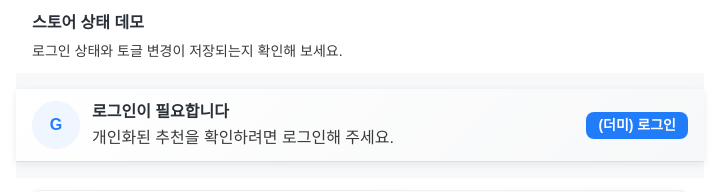
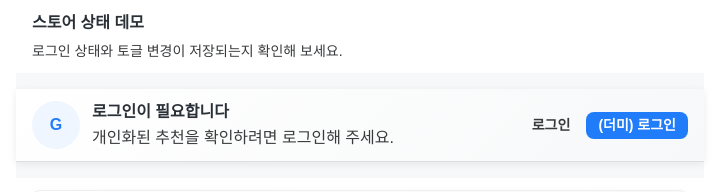
Before and after one commit to kakao-tech-campus-3rd-step3/Team13_FE, a React (Vite) app: page /test/store in a window 1280 px wide. Shown: the top 192 px of the page, without its empty margins (280-999 px from the left). Built offline with nearby package versions, Linux system fonts and the light colour scheme; no server answers; a web font is replaced by a local one.

Commit message:
Replace user header with title bars

```diff
--- a/src/components/Header/UserHeader.styled.ts
+++ b/src/components/Header/UserHeader.styled.ts
@@ -13,7 +13,9 @@ const shimmer = keyframes`
 export const HeaderContainer = styled.header`
   display: flex;
   align-items: center;
+  flex-wrap: wrap;
   gap: ${({ theme }) => theme.spacing3};
+  row-gap: ${({ theme }) => theme.spacing2};
   padding: ${({ theme }) => `${theme.spacing3} ${theme.spacing4}`};
   border-bottom: 1px solid ${({ theme }) => theme.border.default};
   background: linear-gradient(
@@ -76,8 +78,62 @@ export const UserEmail = styled.span`
   line-height: ${({ theme }) => theme.body2Regular.lineHeight};
 `;
 
+export const Controls = styled.div`
+  display: flex;
+  align-items: center;
+  gap: ${({ theme }) => theme.spacing2};
+  margin-left: auto;
+`;
+
+export const Navigation = styled.nav`
+  display: flex;
+  align-items: center;
+`;
+
+export const NavList = styled.ul`
+  display: flex;
+  align-items: center;
+  gap: ${({ theme }) => theme.spacing2};
+  margin: 0;
+  padding: 0;
+  list-style: none;
+`;
+
+export const NavItem = styled.li`
+  display: flex;
+`;
+
+export const NavButton = styled.button`
+  padding: ${({ theme }) => `${theme.spacing1} ${theme.spacing2}`};
+  border-radius: ${({ theme }) => theme.spacing2};
+  border: none;
+  background: transparent;
+  color: ${({ theme }) => theme.text.sub};
+  font-size: ${({ theme }) => theme.body2Bold.fontSize};
+  font-weight: ${({ theme }) => theme.body2Bold.fontWeight};
+  line-height: ${({ theme }) => theme.body2Bold.lineHeight};
+  cursor: pointer;
+  transition:
+    color 0.2s ease,
+    background-color 0.2s ease;
+
+  &:hover {
+    color: ${({ theme }) => theme.blue[700]};
+  }
+
+  &[data-active='true'] {
+    color: ${({ theme }) => theme.blue[700]};
+    background-color: ${({ theme }) => theme.blue[100]};
+  }
+
+  &:disabled {
+    cursor: not-allowed;
+    opacity: 0.5;
+  }
+`;
+
 export const ActionArea = styled.div`
-  margin-left: auto;
+  display: flex;
 `;
 
 export const PrimaryButton = styled.button`
--- a/src/components/Header/UserHeader.tsx
+++ b/src/components/Header/UserHeader.tsx
@@ -1,14 +1,27 @@
+import { useMemo, type ReactNode } from 'react';
+import { useInRouterContext, useLocation, useNavigate } from 'react-router-dom';
+
 import {
   useActions,
   useCurrentUser,
+  useEmailVerified,
   useHasHydrated,
   useIsLoggedIn,
 } from '@/stores/appStore';
+import {
+  useOnboardingComplete,
+  usePrefHydrated,
+} from '@/stores/preferencesStore';
 
 import {
   ActionArea,
   Avatar,
+  Controls,
   HeaderContainer,
+  NavButton,
+  NavItem,
+  NavList,
+  Navigation,
   PlaceholderAvatar,
   PlaceholderText,
   PrimaryButton,
@@ -46,11 +59,13 @@ function LoggedInHeader({
   email,
   avatarUrl,
   onLogout,
+  navigation,
 }: {
   name: string;
   email: string;
   avatarUrl: string;
   onLogout: () => void;
+  navigation: ReactNode;
 }) {
   return (
     <HeaderContainer aria-label="user-header">
@@ -59,16 +74,25 @@ function LoggedInHeader({
         <UserName>{name}</UserName>
         <UserEmail>{email}</UserEmail>
       </UserMeta>
+      <Controls>
+        {navigation}
         <ActionArea>
           <PrimaryButton type="button" onClick={onLogout} aria-label="logout">
             로그아웃
           </PrimaryButton>
         </ActionArea>
+      </Controls>
     </HeaderContainer>
   );
 }
 
-function LoggedOutHeader({ onLogin }: { onLogin: () => void }) {
+function LoggedOutHeader({
+  onLogin,
+  navigation,
+}: {
+  onLogin: () => void;
+  navigation: ReactNode;
+}) {
   return (
     <HeaderContainer aria-label="user-header">
       <PlaceholderAvatar aria-hidden>G</PlaceholderAvatar>
@@ -78,12 +102,116 @@ function LoggedOutHeader({ onLogin }: { onLogin: () => void }) {
           개인화된 추천을 확인하려면 로그인해 주세요.
         </PlaceholderText>
       </UserMeta>
+      <Controls>
+        {navigation}
         <ActionArea>
           <PrimaryButton type="button" onClick={onLogin} aria-label="login">
             (더미) 로그인
           </PrimaryButton>
         </ActionArea>
+      </Controls>
     </HeaderContainer>
+  );
+}
+
+type HeaderNavItem = {
+  label: string;
+  path: string;
+  disabled?: boolean;
+};
+
+type HeaderNavigationProps = {
+  isLoggedIn: boolean;
+  emailVerified: boolean;
+  onboardingComplete: boolean;
+  canCheckOnboarding: boolean;
+};
+
+function HeaderNavigationContent({
+  isLoggedIn,
+  emailVerified,
+  onboardingComplete,
+  canCheckOnboarding,
+}: HeaderNavigationProps) {
+  const location = useLocation();
+  const navigate = useNavigate();
+
+  const items = useMemo<HeaderNavItem[]>(() => {
+    if (!isLoggedIn) {
+      return [{ label: '로그인', path: '/login' }];
+    }
+
+    const navItems: HeaderNavItem[] = [
+      { label: '이메일 인증', path: '/email-cert', disabled: emailVerified },
+      { label: '선호 종목', path: '/onboarding/sports' },
+      { label: '선호 시간', path: '/onboarding/times' },
+      {
+        label: '마이 페이지',
+        path: '/my',
+        disabled: canCheckOnboarding ? !onboardingComplete : false,
+      },
+    ];
+
+    return navItems;
+  }, [canCheckOnboarding, emailVerified, isLoggedIn, onboardingComplete]);
+
+  if (items.length === 0) {
+    return null;
+  }
+
+  return (
+    <Navigation aria-label="주요 페이지 이동">
+      <NavList>
+        {items.map((item) => {
+          const isActive =
+            location.pathname === item.path ||
+            location.pathname.startsWith(`${item.path}/`);
+
+          const handleNavigate = () => {
+            if (item.disabled || isActive) {
+              return;
+            }
+            void navigate(item.path);
+          };
+
+          return (
+            <NavItem key={item.path}>
+              <NavButton
+                type="button"
+                onClick={handleNavigate}
+                data-active={isActive ? 'true' : undefined}
+                aria-current={isActive ? 'page' : undefined}
+                aria-disabled={item.disabled || undefined}
+                disabled={item.disabled}
+              >
+                {item.label}
+              </NavButton>
+            </NavItem>
+          );
+        })}
+      </NavList>
+    </Navigation>
+  );
+}
+
+function HeaderNavigation({
+  isLoggedIn,
+  emailVerified,
+  onboardingComplete,
+  canCheckOnboarding,
+}: HeaderNavigationProps) {
+  const inRouter = useInRouterContext();
+  if (!inRouter) {
+    return null;
+  }
+
+  return (
+    <HeaderNavigationContent
+      isLoggedIn={isLoggedIn}
+      emailVerified={emailVerified}
+      onboardingComplete={onboardingComplete}
+      canCheckOnboarding={canCheckOnboarding}
+    />
   );
 }
 
@@ -91,7 +219,19 @@ export default function UserHeader() {
   const hasHydrated = useHasHydrated();
   const user = useCurrentUser();
   const isLoggedIn = useIsLoggedIn();
+  const emailVerified = useEmailVerified();
   const { setUser, logout } = useActions();
+  const onboardingComplete = useOnboardingComplete();
+  const prefHydrated = usePrefHydrated();
+
+  const navigation = (
+    <HeaderNavigation
+      isLoggedIn={isLoggedIn}
+      emailVerified={emailVerified}
+      onboardingComplete={onboardingComplete}
+      canCheckOnboarding={prefHydrated}
+    />
+  );
 
   if (!hasHydrated) {
     return <HydrationSkeleton />;
@@ -104,9 +244,15 @@ export default function UserHeader() {
         email={user.email}
         avatarUrl={user.avatarUrl}
         onLogout={logout}
+        navigation={navigation}
       />
     );
   }
 
-  return <LoggedOutHeader onLogin={() => setUser(DUMMY_USER)} />;
+  return (
+    <LoggedOutHeader
+      onLogin={() => setUser(DUMMY_USER)}
+      navigation={navigation}
+    />
+  );
 }
--- a/src/pages/EmailCert/EmailCertPage.styled.ts
+++ b/src/pages/EmailCert/EmailCertPage.styled.ts
@@ -7,6 +7,12 @@ export const Page = styled.main`
   padding: ${({ theme }) => `${theme.spacing6} ${theme.spacing4}`};
   min-height: 100vh;
   background: ${({ theme }) => theme.background.fill};
+`;
+
+export const TitleBarWrapper = styled.div`
+  width: 100%;
+  max-width: 520px;
+  margin: 0 auto;
 `;
 
 export const Card = styled.section`
--- a/src/pages/EmailCert/EmailCertPage.tsx
+++ b/src/pages/EmailCert/EmailCertPage.tsx
@@ -3,6 +3,7 @@ import { useCallback, useEffect, useMemo, useState } from 'react';
 import { useLocation, useNavigate } from 'react-router-dom';
 
 import RouteSkeleton from '@/components/RouteSkeleton';
+import OriginTitleBar from '@/components/titleBar/originTitleBar';
 import {
   formatMMSS,
   isValidCode,
@@ -34,6 +35,13 @@ export default function EmailCertPage() {
     () => resolveFrom(location.state, '/my'),
     [location.state],
   );
+  const handleBack = useCallback(() => {
+    if (window.history.length > 1) {
+      void navigate(-1);
+      return;
+    }
+    void navigate('/login', { replace: true });
+  }, [navigate]);
 
   const [email, setEmail] = useState('');
   const [code, setCode] = useState('');
@@ -117,6 +125,9 @@ export default function EmailCertPage() {
 
   return (
     <S.Page aria-label="email-cert-page">
+      <S.TitleBarWrapper>
+        <OriginTitleBar title="학교 이메일 인증" onBack={handleBack} />
+      </S.TitleBarWrapper>
       <S.Card>
         <S.Heading>학교 이메일 인증</S.Heading>
         <S.Description>
@@ -172,7 +183,7 @@ export default function EmailCertPage() {
         <S.Row>
           <S.Secondary
             type="button"
-            onClick={() => window.history.back()}
+            onClick={handleBack}
             aria-label="email-cert-go-back"
           >
             나중에 하기
--- a/src/pages/My/MyPage.styled.ts
+++ b/src/pages/My/MyPage.styled.ts
@@ -11,6 +11,12 @@ export const Page = styled.main`
   min-height: 100vh;
   padding: ${spacing.spacing6} ${spacing.spacing4};
   background-color: ${colors.background.fill};
+`;
+
+export const TitleBarWrapper = styled.div`
+  width: 100%;
+  max-width: 560px;
+  margin: 0 auto;
 `;
 
 export const ProfileSection = styled.section`
--- a/src/pages/My/MyPage.tsx
+++ b/src/pages/My/MyPage.tsx
@@ -2,6 +2,7 @@ import { useCallback } from 'react';
 import { useNavigate } from 'react-router-dom';
 
 import RouteSkeleton from '@/components/RouteSkeleton';
+import OriginTitleBar from '@/components/titleBar/originTitleBar';
 import {
   useCurrentUser,
   useEmailVerified,
@@ -35,6 +36,14 @@ export default function MyPage() {
     new Set(timeSlots.map((slot) => mapSlotToPeriod(slot))),
   );
 
+  const handleBack = useCallback(() => {
+    if (window.history.length > 1) {
+      void navigate(-1);
+      return;
+    }
+    void navigate('/onboarding/times', { replace: true });
+  }, [navigate]);
+
   const handleLogout = useCallback(() => {
     logout();
     clearSession();
@@ -47,6 +56,9 @@ export default function MyPage() {
 
   return (
     <S.Page aria-label="my-page">
+      <S.TitleBarWrapper>
+        <OriginTitleBar title="내 계정" onBack={handleBack} />
+      </S.TitleBarWrapper>
       <S.ProfileSection>
         <S.Heading>내 계정</S.Heading>
         {user ? (
```
Lines whose indentation alone changed are shown as unchanged.
